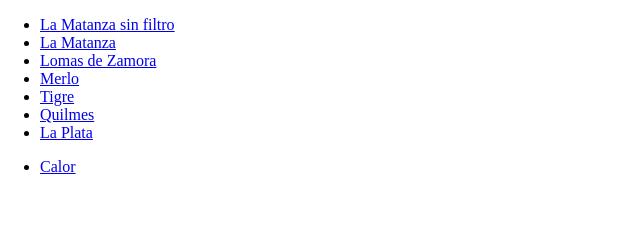
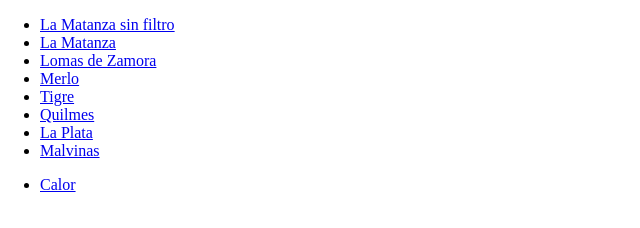
Before and after one commit to DatosMapeados/Extranjeros, a plain HTML site: page index.html in a window 1280 px wide. Shown: the whole page, without its empty margins (0-640 px from the left). Drawn offline with Linux system fonts and the light colour scheme; files that its build step writes are made by us from their sources.

Commit message:
agregado de malvinas

```diff
--- a/index.html
+++ b/index.html
@@ -28,6 +28,7 @@
   		<li><a href="https://datosmapeados.github.io/Extranjeros/tigre/index.html#12/-34.4326/-58.6273">Tigre</a></li>
   		<li><a href="https://datosmapeados.github.io/Extranjeros/quilmes/index.html#12/-34.7480/-58.2613">Quilmes</a></li>
 		<li><a href="https://datosmapeados.github.io/Extranjeros/laplata/index.html#12/-34.9336/-58.9400">La Plata</a></li>
+		<li><a href="https://datosmapeados.github.io/Extranjeros/malvinas/index.html#12/-34.4865/-58.7147">Malvinas</a></li>
 	</ul>
 	 <ul>
   		<li><a href="https://datosmapeados.github.io/Extranjeros/calor/index.html#12/-34.7356/-58.6146">Calor</a></li>
```
